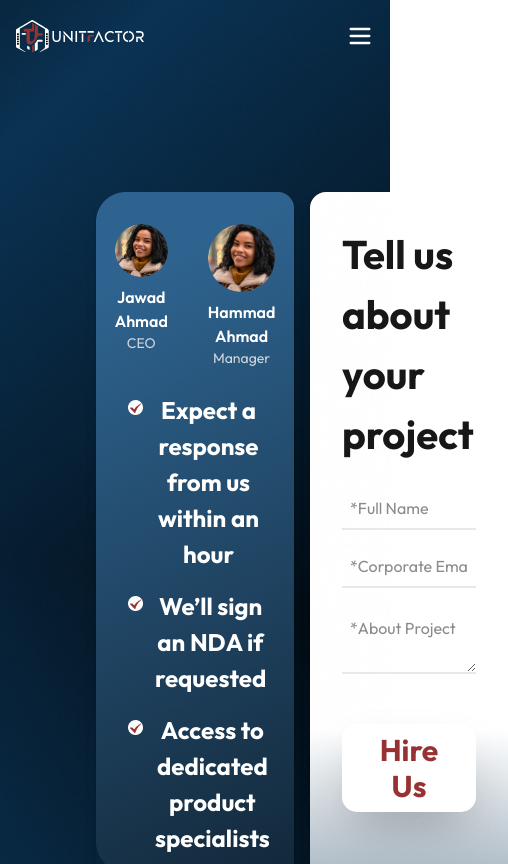
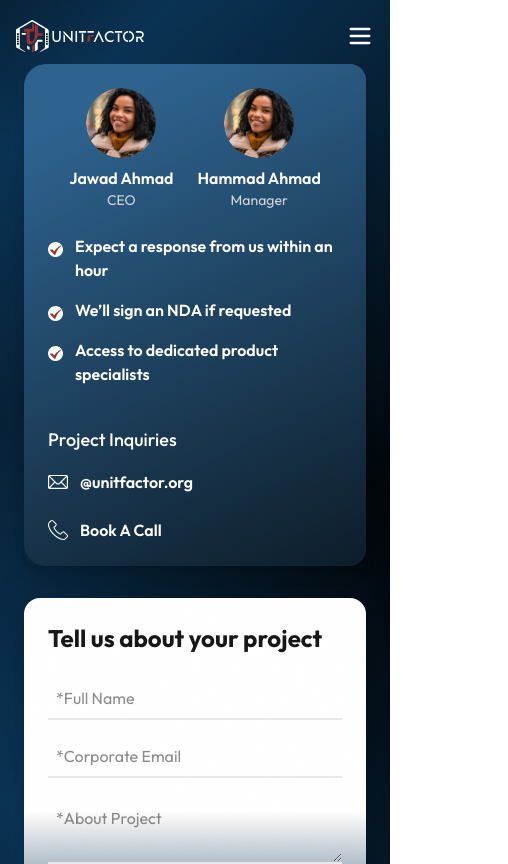
Before and after one commit to M-Jawad338211/UnitFactor-Website, a Next.js app: page /contacts in a window 390 px wide. Shown: the top 864 px of the page, 508 px wide, since content can reach past the window. Built offline with nearby package versions, Linux system fonts and the light colour scheme.

Commit message:
contact one section responsiveness completed

```diff
--- a/src/app/contacts/page.js
+++ b/src/app/contacts/page.js
@@ -10,17 +10,19 @@ export default function ContactUs() {
     </div>
   );
 }
+
 function Contacts() {
   const strategies = [
     "Expect a response from us within an hour",
     "We’ll sign an NDA if requested",
     "Access to dedicated product specialists",
   ];
+
   return (
-    <div className="py-48 px-24 w-full h-full items-center justify-center text-center bg-[url('/project-bg.png')] bg-no-repeat bg-center bg-cover">
-      <div className="flex gap-4">
-        <div className="bg-[url('/management.png')] rounded-2xl shadow-lg p-8 w-full md:w-1/2 text-white flex flex-col gap-6">
-          <div className="flex justify-center gap-10">
+    <div className="px-6 md:px-24 py-16 md:py-48 w-full h-full flex items-center justify-center text-center bg-[url('/project-bg.png')] bg-no-repeat bg-center bg-cover">
+      <div className="flex flex-col lg:flex-row gap-8 w-full max-w-7xl">
+        <div className="bg-[url('/management.png')] bg-cover bg-no-repeat rounded-2xl shadow-lg p-6 md:p-8 w-full lg:w-1/2 text-white flex flex-col gap-6">
+          <div className="flex justify-center gap-6 md:gap-10 flex-wrap">
             <div className="flex flex-col items-center">
               <Image
                 src="/team-member.png"
@@ -45,7 +47,7 @@ function Contacts() {
             </div>
           </div>
 
-          <ul className="space-y-4 ">
+          <ul className="space-y-4 text-left">
             {strategies.map((item, idx) => (
               <li key={idx} className="flex items-start gap-3">
                 <Image
@@ -55,19 +57,21 @@ function Contacts() {
                   height={10}
                   className="mt-2"
                 />
-                <span className="text-white text-2xl font-bold tracking-[0] leading-[150%]">
+                <span className="text-white text-base md:text-lg font-semibold tracking-[0] leading-[150%]">
                   {item}
                 </span>
               </li>
             ))}
           </ul>
-          <div className="flex flex-col items-start gap-1">
-            <p className="text-xl font-medium text-white">Project Inquiries</p>
-            <div className="flex flex-col md:flex-row justify-between items-center gap-30 text-sm text-gray-300 mt-4">
-              <div className="flex items-center gap-4">
+
+          <div className="flex flex-col gap-4 mt-4 text-left">
+            <p className="text-lg md:text-xl font-medium text-white">
+              Project Inquiries
+            </p>
+            <div className="flex flex-col md:flex-row gap-6 md:gap-10 text-sm text-gray-300">
+              <div className="flex items-center gap-3">
                 <svg
-                  width="34"
-                  height="24"
+                  className="w-5 h-5 md:w-6 md:h-6 "
                   viewBox="0 0 34 24"
                   fill="none"
                   xmlns="http://www.w3.org/2000/svg"
@@ -84,15 +88,13 @@ function Contacts() {
                     </clipPath>
                   </defs>
                 </svg>
-
-                <span className="text-xl font-semibold text-white">
+                <span className="text-base md:text-lg font-semibold text-white">
                   @unitfactor.org
                 </span>
               </div>
-              <div className="flex items-center gap-4">
+              <div className="flex items-center gap-3">
                 <svg
-                  width="25"
-                  height="25"
+                  className="w-5 h-5 md:w-5 md:h-5"
                   viewBox="0 0 25 25"
                   fill="none"
                   xmlns="http://www.w3.org/2000/svg"
@@ -110,7 +112,7 @@ function Contacts() {
                   </defs>
                 </svg>
 
-                <span className="text-xl font-semibold text-white">
+                <span className="text-base md:text-lg font-semibold text-white">
                   Book A Call
                 </span>
               </div>
@@ -118,8 +120,8 @@ function Contacts() {
           </div>
         </div>
 
-        <div className="bg-[url('/form.png')] bg-cover bg-no-repeat bg-center rounded-2xl shadow-lg p-8 w-full md:w-1/2">
-          <h2 className="text-[40px] text-left font-bold mb-6">
+        <div className="bg-[url('/form.png')] bg-cover bg-no-repeat bg-center rounded-2xl shadow-lg p-6 md:p-8 w-full lg:w-1/2">
+          <h2 className="text-2xl md:text-3xl text-left font-bold mb-6">
             Tell us about your project
           </h2>
           <form className="space-y-5">
@@ -127,24 +129,24 @@ function Contacts() {
               <input
                 type="text"
                 placeholder="*Full Name"
-                className="flex-1 border-b-2 border-[#E8E8E8] outline-none p-2"
+                className="flex-1 border-b-2 border-[#E8E8E8] outline-none p-2 bg-transparent"
               />
               <input
                 type="email"
                 placeholder="*Corporate Email"
-                className="flex-1 border-b-2 border-[#E8E8E8] outline-none p-2"
+                className="flex-1 border-b-2 border-[#E8E8E8] outline-none p-2 bg-transparent"
               />
             </div>
 
             <textarea
               placeholder="*About Project"
-              className="w-full border-b-2 border-[#E8E8E8] outline-none p-2"
+              className="w-full border-b-2 border-[#E8E8E8] outline-none p-2 bg-transparent"
             />
 
             <div className="flex items-center gap-3 mt-6">
               <button
                 type="submit"
-                className="flex items-center  bg-white hover:bg-[#0A3253] text-[#983232] hover:text-white px-6 py-2 rounded-[15px] cursor-pointer shadow-2xl  text-3xl font-bold"
+                className="flex items-center bg-white hover:bg-[#0A3253] text-[#983232] hover:text-white px-6 py-2 rounded-[15px] cursor-pointer shadow-lg text-lg md:text-2xl font-bold"
               >
                 Hire Us
               </button>
@@ -155,6 +157,7 @@ function Contacts() {
     </div>
   );
 }
+
 function Faqs() {
   const faqs = [
     {
```
